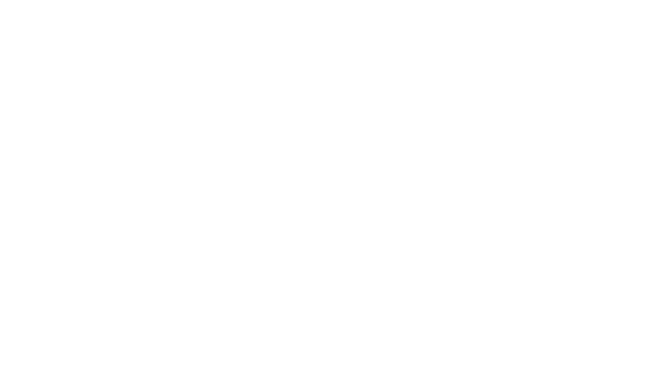
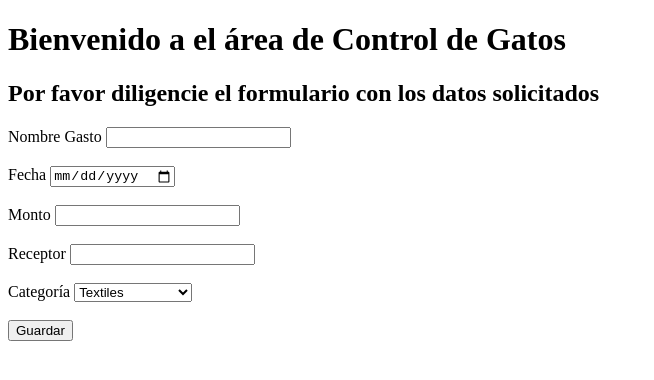
Before and after one commit to Juanzapatat/proyecto-integrador.html, a plain HTML site: page index.html in a window 1280 px wide. Shown: the whole page, without its empty margins (0-654 px from the left). Drawn offline with Linux system fonts and the light colour scheme.

Commit message:
interfaz de control de gasto Juan Zapata

```diff
--- a/index.html
+++ b/index.html
@@ -6,6 +6,49 @@
     <title>Document</title>
 </head>
 <body>
-
+        <!--Abrir formulario -->
+        <!--Utilizo un div para cada boton para más adelante hacer un diseño para cada uno -->
+<div class="container">
+    <h1>Bienvenido a el área de Control de Gatos</h1>
+    <h2>Por favor diligencie el formulario con los datos solicitados </h2>
+</div>
+<div class="form">
+    <form action="" method="post" >
+<div class="gasto">
+        <label for="Nombre Gasto">Nombre Gasto</label>
+        <input type="text" name="nombre-gasto" id="nombre-gasto">
+    </div>
+        <br>
+        <div class="fecha">
+        <label for="Fecha">Fecha</label>
+        <input type="date" name="fecha" id="fecha">
+    </div>
+    <div class="monto">
+        <br>
+        <label for="Monto">Monto</label>
+        <input type="number" name="dinero" id="dinero">
+    </div>
+        <br>
+        <div class="receptor">
+        <label for="Dirigido">Receptor</label>
+        <input type="text" name="receptor" id="receptor">
+    </div>
+    <div class="categoria">
+        <br>
+        <label for="Categoria">Categoría</label>
+        <select name="Categoria" id="categoria">
+            <option value="textil">Textiles</option>
+            <option value="Compra Activos">Compra Activos</option>
+            <option value="Inversion Banco">Inversion Banco</option>
+            <option value="Uso Personal">Uso Personal</option>
+        </select>
+    </div>
+        <br>
+        <div class="gaurdar">
+        <label for="Guardar" id="guardar"> </label>
+        <input type="submit" value="Guardar">
+    </div>
+    </form>
+</div>
 </body>
 </html>
```
